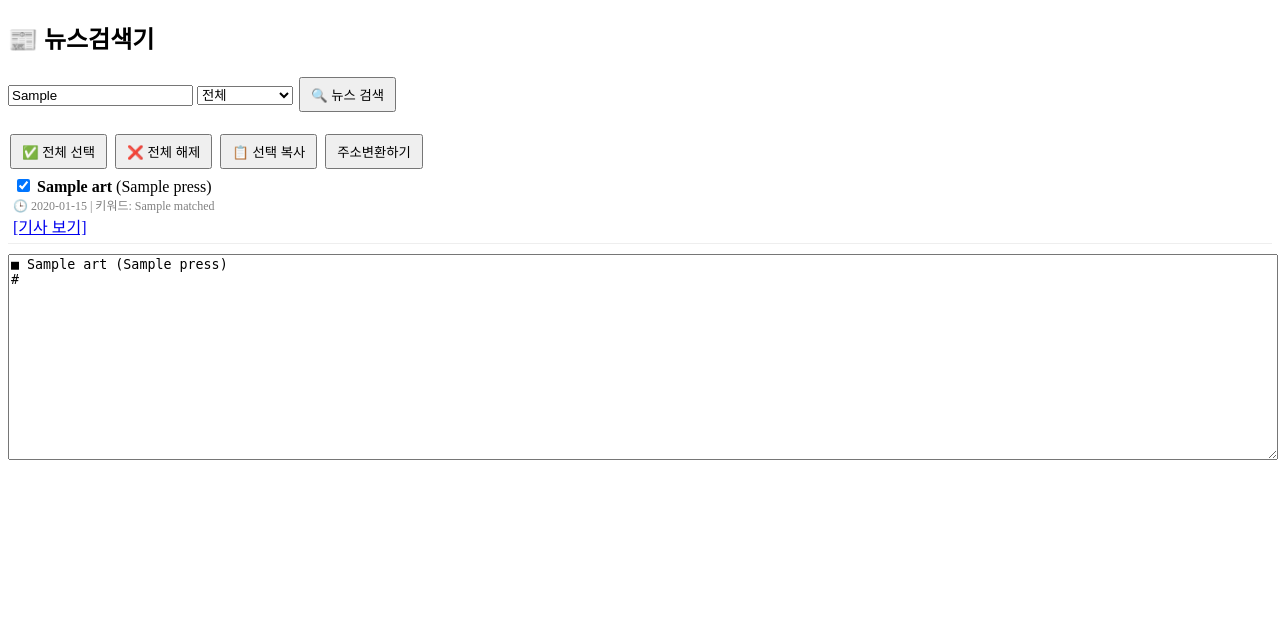
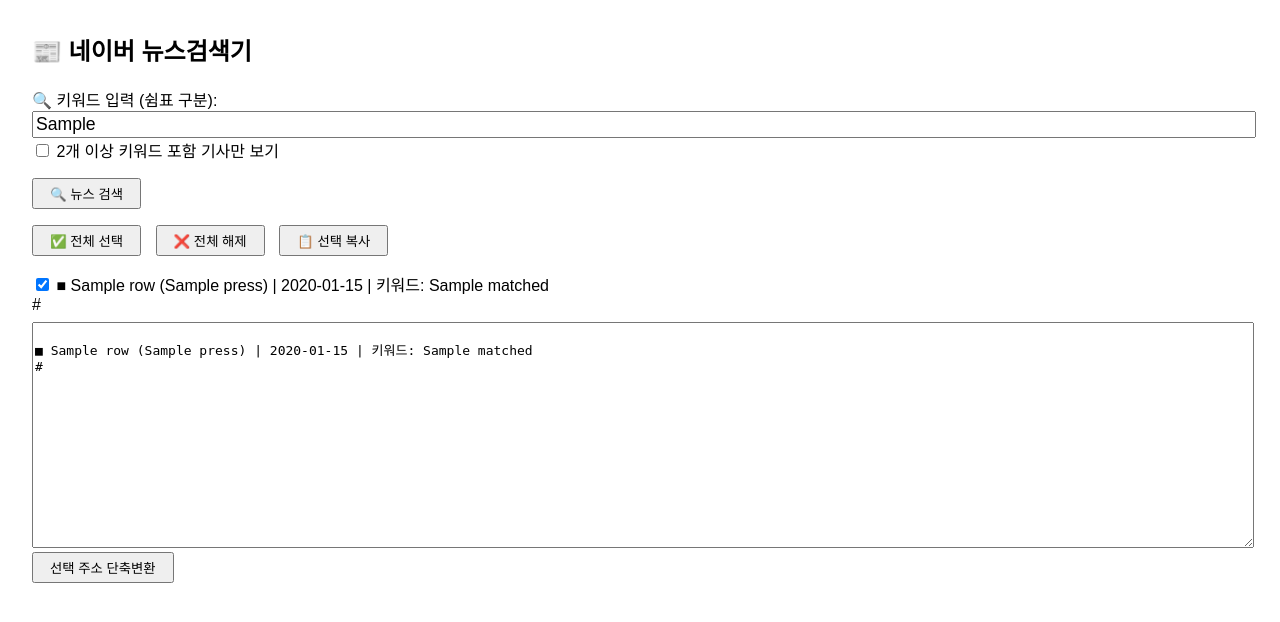
Before and after one commit to jecktya/naver-news-shortener, a FastAPI app: template templates/news_search.html in a window 1280 px wide. Shown: the top 622 px of the page. Run offline with FastAPI, Linux system fonts and the light colour scheme; the template is opened without the code that fills it: most values are stand-ins (such as "Sample title", 1, 10 or a date in 2020).

Commit message:
Update news_search.html

```diff
--- a/templates/news_search.html
+++ b/templates/news_search.html
@@ -2,78 +2,111 @@
 <html lang="ko">
 <head>
     <meta charset="UTF-8">
-    <title>뉴스검색기</title>
+    <title>📰 네이버 뉴스검색기</title>
     <style>
-        textarea { width: 100%; min-height: 200px; }
-        .article-item { margin-bottom: 10px; border-bottom:1px solid #eee; padding: 5px;}
-        .btn { padding: 6px 10px; margin:2px; }
+        body { font-family: sans-serif; margin: 2em; }
+        .input-long { width: 100%; font-size: 1.1em; }
+        textarea { width: 100%; height: 220px; font-size: 1em; }
+        .result-row { margin-bottom: 8px; }
+        .toolbar { margin: 1em 0; }
+        .btn { padding: 4px 16px; margin-right: 10px; }
+        .checkbox-list { margin-bottom: 1em; }
     </style>
+    <script>
+        // 결과 선택/해제/복사/주소변환 JS
+        function toggleAll(check) {
+            document.querySelectorAll('.row-checkbox').forEach(e => {e.checked = check;});
+            updateText();
+        }
+        function updateText() {
+            let lines = [];
+            document.querySelectorAll('.row-checkbox').forEach((cb, i) => {
+                if (cb.checked) {
+                    let line = document.getElementById('resultline_' + i).innerText;
+                    lines.push(line);
+                }
+            });
+            document.getElementById('final_textarea').value = lines.join('\n\n');
+        }
+        async function copySelected() {
+            updateText();
+            const text = document.getElementById('final_textarea').value;
+            await navigator.clipboard.writeText(text);
+            alert('복사됨!');
+        }
+        async function shortenUrls() {
+            let urls = [];
+            document.querySelectorAll('.row-checkbox').forEach((cb, i) => {
+                if (cb.checked) {
+                    let url = cb.value;
+                    urls.push(url);
+                }
+            });
+            if (urls.length == 0) return;
+            document.getElementById('shortenBtn').innerText = "주소변환중...";
+            const resp = await fetch('/shorten', {
+                method: 'POST',
+                body: new URLSearchParams(urls.map(u => ['urls', u]))
+            });
+            const data = await resp.json();
+            document.querySelectorAll('.row-checkbox').forEach((cb, i) => {
+                if (cb.checked) {
+                    let line = document.getElementById('resultline_' + i).innerText;
+                    let old_url = cb.value;
+                    let new_url = data.shortened.shift();
+                    line = line.replace(old_url, new_url);
+                    document.getElementById('resultline_' + i).innerText = line;
+                }
+            });
+            updateText();
+            document.getElementById('shortenBtn').innerText = "선택 주소 단축변환";
+        }
+    </script>
 </head>
 <body>
-    <h2>📰 뉴스검색기</h2>
-    <form method="post" action="/search">
-        <input type="text" name="input_keywords" value="{{def_keywords}}">
-        <select name="search_mode">
-            <option value="전체" {% if search_mode=="전체" %}selected{% endif %}>전체</option>
-            <option value="주요언론사만" {% if search_mode=="주요언론사만" %}selected{% endif %}>주요언론사만</option>
-        </select>
-        <button type="submit" class="btn">🔍 뉴스 검색</button>
+    <h2>📰 네이버 뉴스검색기</h2>
+    <form method="post">
+        <input type="hidden" name="search_mode" value="major"/>
+        <div>
+            <label for="keywords">🔍 키워드 입력 (쉼표 구분):</label>
+            <input class="input-long" type="text" id="keywords" name="keywords" value="{{request.form.keywords if request.method=='POST' else default_keywords}}" placeholder="{{default_keywords}}" />
+        </div>
+        <div class="checkbox-list">
+            <label><input type="checkbox" name="checked_two_keywords" {% if checked_two_keywords %}checked{% endif %}> 2개 이상 키워드 포함 기사만 보기</label>
+        </div>
+        <button class="btn" type="submit">🔍 뉴스 검색</button>
     </form>
-    <br>
-    {% if articles %}
-    <form method="post" action="/shorten" id="copyForm">
-        <button type="button" class="btn" onclick="selectAll(true)">✅ 전체 선택</button>
-        <button type="button" class="btn" onclick="selectAll(false)">❌ 전체 해제</button>
-        <button type="button" class="btn" onclick="copySelected()">📋 선택 복사</button>
-        <button type="submit" class="btn">주소변환하기</button>
-        <div id="articleList">
-        {% for a in articles %}
-        <div class="article-item">
-            <input type="checkbox" name="selected" value="{{a.url}}" data-title="{{a.title}}" data-press="{{a.press}}" checked>
-            <b>{{a.title}}</b> ({{a.press}})
-            <div style="color:gray;font-size:12px;">🕒 {{a.pubdate.strftime('%Y-%m-%d %H:%M')}} | 키워드: {{a.matched|join(', ')}}</div>
-            <a href="{{a.url}}" target="_blank">[기사 보기]</a>
+
+    {% if msg %}
+        <div style="margin-top:1em; color:#777;">{{msg}}</div>
+    {% endif %}
+
+    {% if final_results %}
+    <div class="toolbar">
+        <button class="btn" type="button" onclick="toggleAll(true)">✅ 전체 선택</button>
+        <button class="btn" type="button" onclick="toggleAll(false)">❌ 전체 해제</button>
+        <button class="btn" type="button" onclick="copySelected()">📋 선택 복사</button>
+    </div>
+    <div>
+        {% for row in final_results %}
+        <div class="result-row">
+            <input class="row-checkbox" type="checkbox" value="{{row.url}}" checked onchange="updateText()"/>
+            <span id="resultline_{{loop.index0}}">
+                ■ {{row.title}} ({{row.press}}) | {{row.pubdate.strftime('%Y-%m-%d %H:%M')}} | 키워드: {{row.matched|join(', ')}}<br>
+                {{row.url}}
+            </span>
         </div>
         {% endfor %}
-        </div>
-        <input type="hidden" name="selected_keys" id="selected_keys">
-        <input type="hidden" name="titles" id="titles">
-        <input type="hidden" name="presses" id="presses">
-        <textarea id="final_txt"></textarea>
-    </form>
-    <script>
-        function updateTextarea() {
-            let out = [], urls=[], titles=[], presses=[];
-            document.querySelectorAll("input[name='selected']:checked").forEach(chk=>{
-                let title = chk.dataset.title || chk.value;
-                let press = chk.dataset.press || '';
-                out.push("■ " + title + " (" + press + ")\n" + chk.value);
-                urls.push(chk.value);
-                titles.push(title);
-                presses.push(press);
-            });
-            document.getElementById('final_txt').value = out.join('\n\n');
-            document.getElementById('selected_keys').value = urls.join('\n');
-            document.getElementById('titles').value = titles.join('\n');
-            document.getElementById('presses').value = presses.join('\n');
-        }
-        document.querySelectorAll("input[name='selected']").forEach(chk=>{
-            chk.addEventListener('change', updateTextarea);
-        });
-        function selectAll(flag){
-            document.querySelectorAll("input[name='selected']").forEach(chk=>{
-                chk.checked=flag;
-            });
-            updateTextarea();
-        }
-        function copySelected() {
-            updateTextarea();
-            document.getElementById('final_txt').select();
-            document.execCommand('copy');
-            alert("복사되었습니다.");
-        }
-        updateTextarea();
-    </script>
+    </div>
+    <textarea id="final_textarea" readonly>
+{% for row in final_results %}
+■ {{row.title}} ({{row.press}}) | {{row.pubdate.strftime('%Y-%m-%d %H:%M')}} | 키워드: {{row.matched|join(', ')}}
+{{row.url}}
+{% endfor %}
+    </textarea>
+    <div>
+        <button class="btn" id="shortenBtn" type="button" onclick="shortenUrls()">선택 주소 단축변환</button>
+    </div>
     {% endif %}
 </body>
 </html>
```
